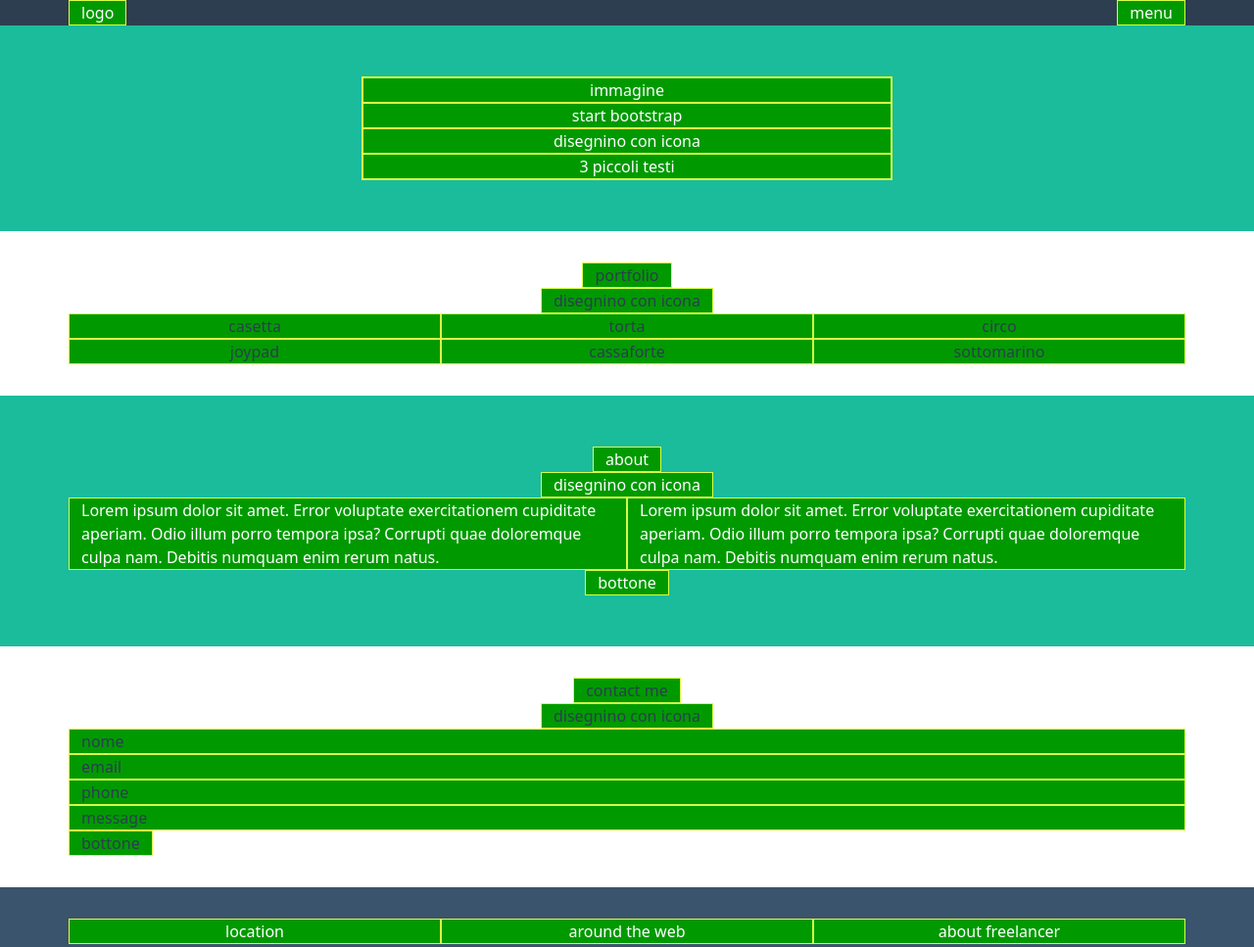
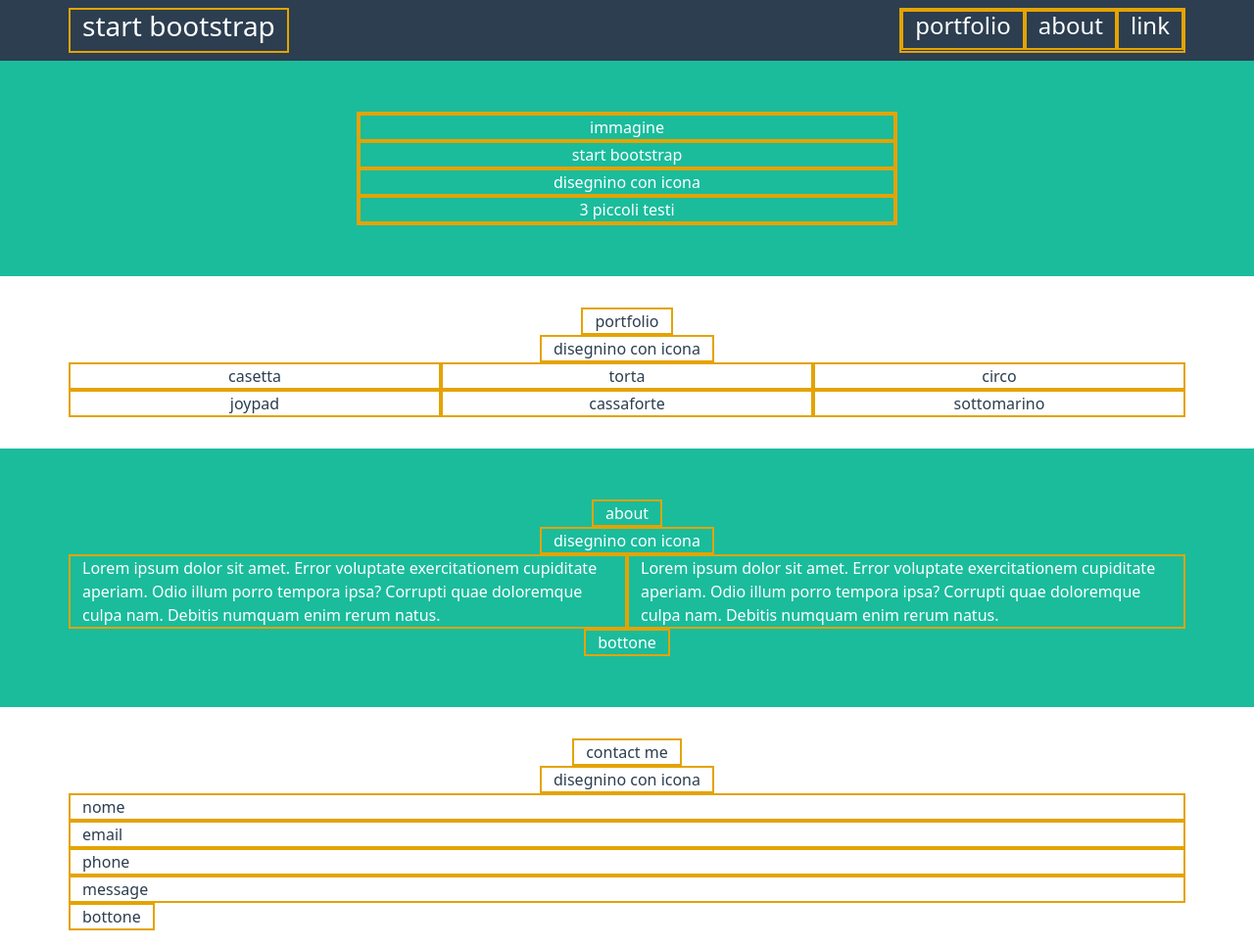
Before and after one commit to Blaser993/html-css-bootstrap-freelancer, a plain HTML site: page index.html in a window 1280 px wide. Shown: the top 967 px of the page at 98% size. Drawn offline with nearby package versions, Linux system fonts and the light colour scheme.

Commit message:
MEW FEAT micro layout added in .bla_header respons

```diff
--- a/css/style.css
+++ b/css/style.css
@@ -51,6 +51,47 @@ HEADER RULES
 
 ################################################ */
 
+menu,
+ul,
+ol,
+li{
+   list-style-type: none;
+   padding:0;
+   margin: 0;
+}
+
+a{
+    text-decoration: none;
+    color: currentColor;
+    line-height: 1.5rem;
+}
+
+.bla_header nav{
+    padding: 0.5rem 0;
+}
+
+@media screen and (max-width:575px){
+
+    .bla_extended-menu{
+        display:none;
+    }
+
+    .bla_burger-menu{
+        display:block;
+    }
+
+}
+
+@media screen and (min-width:576px){
+
+    .bla_extended-menu{
+        display:block;
+    }
+
+    .bla_burger-menu{
+        display:none;
+    }
+}
 
 
 /* ##############################################
@@ -83,6 +124,5 @@ DEBUG RULES
 }
 
 [class ^= "col"]{
-    background-color: rgb(0, 154, 0);
-    border: 1px solid rgb(215, 255, 71);
+    border: 2px solid rgb(228, 163, 0);
 }
--- a/index.html
+++ b/index.html
@@ -5,6 +5,7 @@
     <meta http-equiv="X-UA-Compatible" content="IE=edge">
     <meta name="viewport" content="width=device-width, initial-scale=1.0">
     <link href="https://cdn.jsdelivr.net/npm/bootstrap@5.3.0-alpha1/dist/css/bootstrap.min.css" rel="stylesheet" integrity="sha384-GLhlTQ8iRABdZLl6O3oVMWSktQOp6b7In1Zl3/Jr59b6EGGoI1aFkw7cmDA6j6gD" crossorigin="anonymous">
+    <script src="https://kit.fontawesome.com/3243ace8ec.js" crossorigin="anonymous"></script>
     <link rel="stylesheet" href="./css/style.css">
     <title>Bootstrap</title>
 </head>
@@ -15,8 +16,46 @@
 
         <div class="container">
             <nav class="row justify-content-between">
-                <div class="col-auto">logo</div>
-                <div class="col-auto">menu</div>
+
+                <div class="col-auto">
+                    <a href="#"><h3> start bootstrap</h3></a>
+                </div>
+
+                <div class="col-auto bla_extended-menu">
+
+                    <ul class="row">
+                        <li class="col-auto">
+                            <a href="#">
+                                <h4>portfolio</h4>
+                            </a>
+                        </li>
+                        <li class="col-auto">
+                            <a href="#">
+                                <h4>about</h4>
+                            </a>
+                        </li>
+
+                        <li class="col-auto">
+                            <a href="#">
+                                <h4>link</h4>
+                            </a>
+                        </li>
+                    </ul>
+
+                </div>
+
+                <div class="col-auto bla_burger-menu">
+
+                    <ul class="row">
+                        <li class="col-auto ">
+                            <a href="#">
+                                <i class="fa-solid fa-bars"></i>
+                            </a>
+                        </li>
+                    </ul>
+
+                </div>
+
             </nav>
         </div>
 
```
